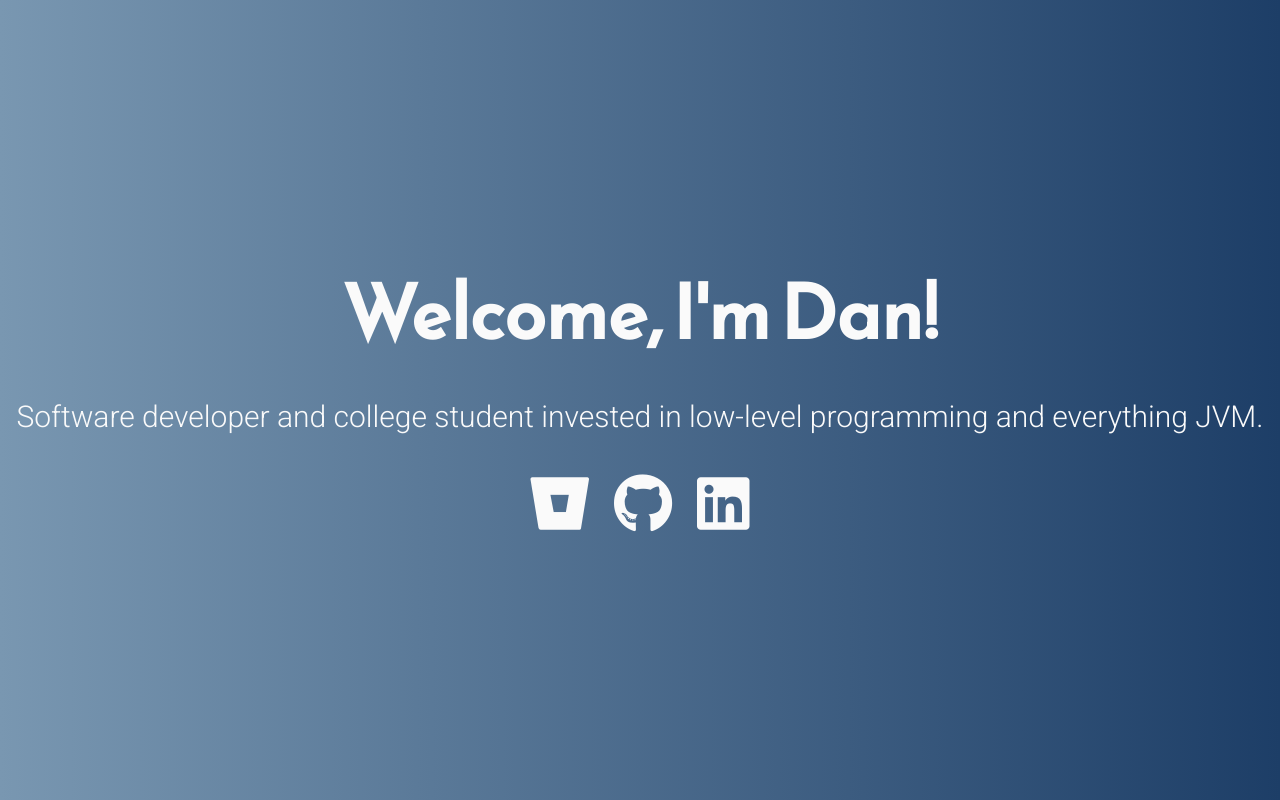
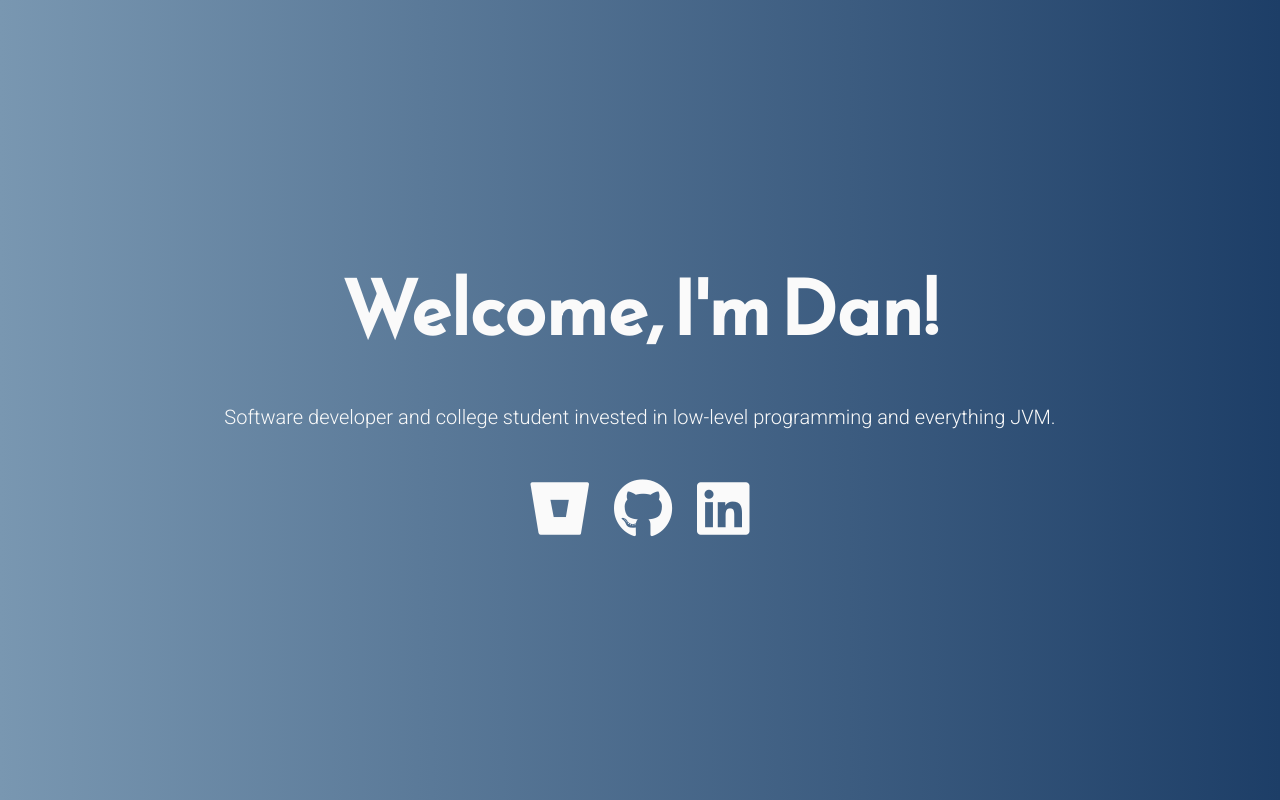
Before and after one commit to dadler64/dadler64.github.io, a plain HTML site: page index.html in a window 1280 px wide. Drawn offline with nearby package versions, Linux system fonts and the light colour scheme.

Commit message:
Update styles.css

```diff
--- a/css/styles.css
+++ b/css/styles.css
@@ -66,9 +66,9 @@ main > .intro {
 }
 
 main > .tag-line {
-    font-size: 1.5rem;
-    margin: 1.5rem 0;
-    font-weight: 100;
+    font-size: 1rem;
+    margin: 2rem 0;
+    font-weight: 75;
 }
 
 .icons-social i {
```
